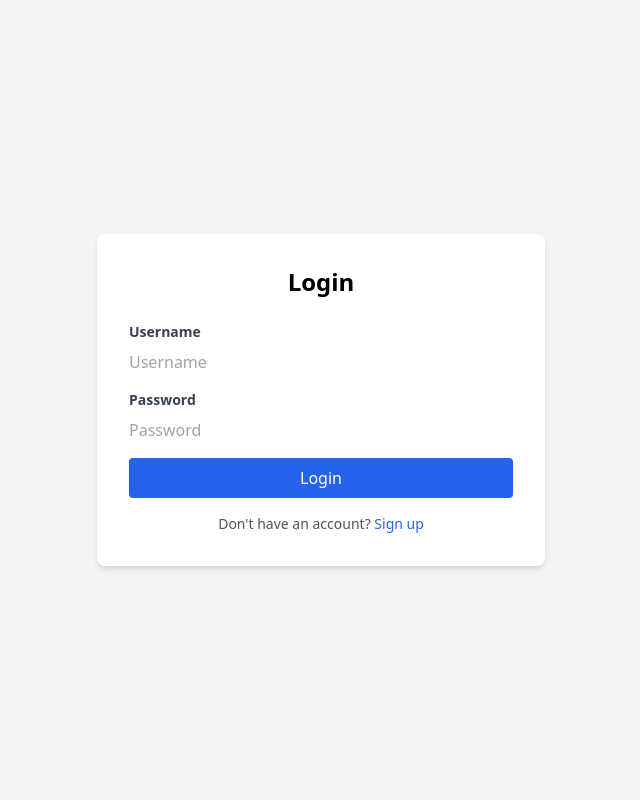
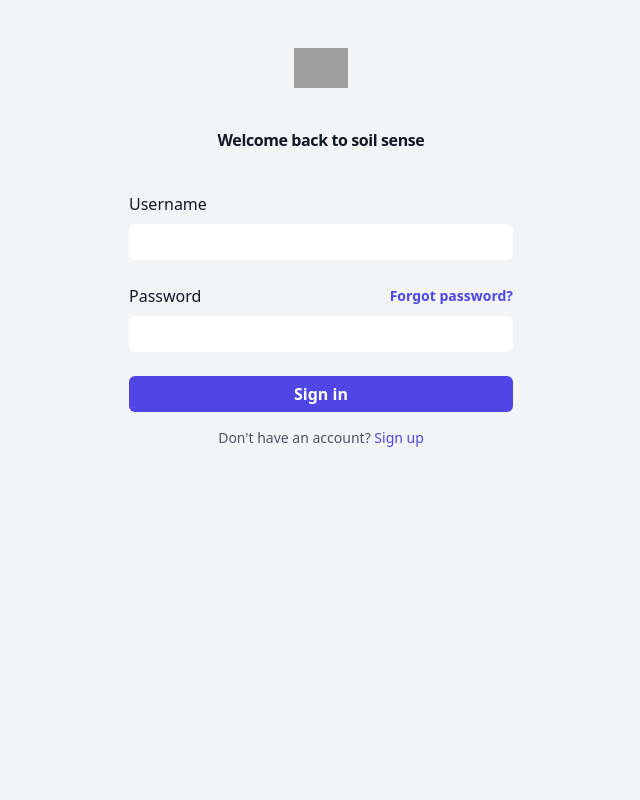
Before and after one commit to frankogenrwoth/soils-sense, a Django app: page /authentication/login/ in a window 1280 px wide. Shown: the whole page, without its empty margins (319-959 px from the left). Run offline with Django 5.2, Linux system fonts and the light colour scheme; grey boxes are pictures that could not be loaded.

Commit message:
refactor login with new base.html

````diff
--- a/authentication/forms.py
+++ b/authentication/forms.py
@@ -6,11 +6,11 @@ User = get_user_model()
 class LoginForm(forms.Form):
     username = forms.CharField(
         max_length=150,
-        widget=forms.TextInput(attrs={'placeholder': 'Username'}),
+        widget=forms.TextInput(attrs={"class": "block w-full rounded-md bg-white px-3 py-1.5 text-base text-gray-900 outline-1 -outline-offset-1 outline-gray-300 placeholder:text-gray-400 focus:outline-2 focus:-outline-offset-2 focus:outline-indigo-600 sm:text-sm/6"}),
         label='Username'
     )
     password = forms.CharField(
-        widget=forms.PasswordInput(attrs={'placeholder': 'Password'}),
+        widget=forms.PasswordInput(attrs={"class": "block w-full rounded-md bg-white px-3 py-1.5 text-base text-gray-900 outline-1 -outline-offset-1 outline-gray-300 placeholder:text-gray-400 focus:outline-2 focus:-outline-offset-2 focus:outline-indigo-600 sm:text-sm/6"}),
         label='Password'
     )
 
--- a/authentication/templates/authentication/base.html
+++ b/authentication/templates/authentication/base.html
@@ -10,7 +10,27 @@
 <body class="bg-gray-100 min-h-screen">
 
     <main>
-        {% block content %}{% endblock %}
+        <!--
+  This example requires updating your template:
+
+  ```
+  <html class="h-full bg-white">
+  <body class="h-full">
+  ```
+-->
+<div class="flex min-h-full flex-col justify-center px-6 py-12 lg:px-8">
+    <div class="sm:mx-auto sm:w-full sm:max-w-sm">
+      <img class="mx-auto h-10 w-auto" src="https://tailwindcss.com/plus-assets/img/logos/mark.svg?color=indigo&shade=600" alt="Your Company" />
+      <h2 class="mt-10 text-center text-2xl/9 font-bold tracking-tight text-gray-900">{% block sub_title %}{% endblock %}</h2>
+    </div>
+
+    <div class="mt-10 sm:mx-auto sm:w-full sm:max-w-sm">
+        {% block form %}{% endblock %}
+
+        {% block form_footer %}{% endblock %}
+    </div>
+</div>
+
     </main>
 </body>
 </html>
--- a/authentication/templates/authentication/login.html
+++ b/authentication/templates/authentication/login.html
@@ -1,32 +1,38 @@
 {% extends 'authentication/base.html' %}
-{% block title %}Login{% endblock %}
-{% block content %}
-<div class="flex items-center justify-center min-h-screen">
-    <div class="w-full max-w-md bg-white rounded-lg shadow-md p-8">
-        <h2 class="text-2xl font-bold mb-6 text-center">Login</h2>
-        <form method="post" class="space-y-4">
-            {% csrf_token %}
-            {% for field in form %}
-                <div>
-                    <label class="block text-gray-700 text-sm font-bold mb-2">{{ field.label }}</label>
-                    {{ field }}
-                    {% if field.errors %}
-                        <p class="text-red-500 text-xs mt-1">{{ field.errors|striptags }}</p>
-                    {% endif %}
-                </div>
-            {% endfor %}
-            {% if form.non_field_errors %}
-                <div class="text-red-500 text-sm mb-2">{{ form.non_field_errors }}</div>
-            {% endif %}
-            {% if message %}
-                <div class="text-red-500 text-sm mb-2">{{ message }}</div>
-            {% endif %}
-            <button type="submit" class="w-full bg-blue-600 text-white py-2 px-4 rounded hover:bg-blue-700">Login</button>
-        </form>
-        <p class="mt-4 text-center text-gray-600 text-sm">
-            Don't have an account?
-            <a href="{% url 'authentication:signup' %}" class="text-blue-600 hover:underline">Sign up</a>
-        </p>
+
+
+{% block sub_title %}Welcome back to soil sense{% endblock %}
+
+{% block form %}
+<form class="space-y-6" action="#" method="POST">
+    <div>
+      <label for="email" class="block text-sm/6 font-medium text-gray-900">Username</label>
+      <div class="mt-2">
+        {{ form.username }}
+      </div>
     </div>
-</div>
+
+    <div>
+      <div class="flex items-center justify-between">
+        <label for="password" class="block text-sm/6 font-medium text-gray-900">Password</label>
+        <div class="text-sm">
+          <a href="{% url 'authentication:password_reset_request' %}" class="font-semibold text-indigo-600 hover:text-indigo-500">Forgot password?</a>
+        </div>
+      </div>
+      <div class="mt-2">
+        {{ form.password }}
+      </div>
+    </div>
+
+    <div>
+      <button type="submit" class="flex w-full justify-center rounded-md bg-indigo-600 px-3 py-1.5 text-sm/6 font-semibold text-white shadow-xs hover:bg-indigo-500 focus-visible:outline-2 focus-visible:outline-offset-2 focus-visible:outline-indigo-600">Sign in</button>
+    </div>
+  </form>
 {% endblock %}
+
+{% block form_footer %}
+<p class="mt-4 text-center text-gray-600 text-sm">
+    Don't have an account?
+    <a href="{% url 'authentication:signup' %}" class="text-indigo-600 hover:underline">Sign up</a>
+</p>
+{% endblock %}
````
